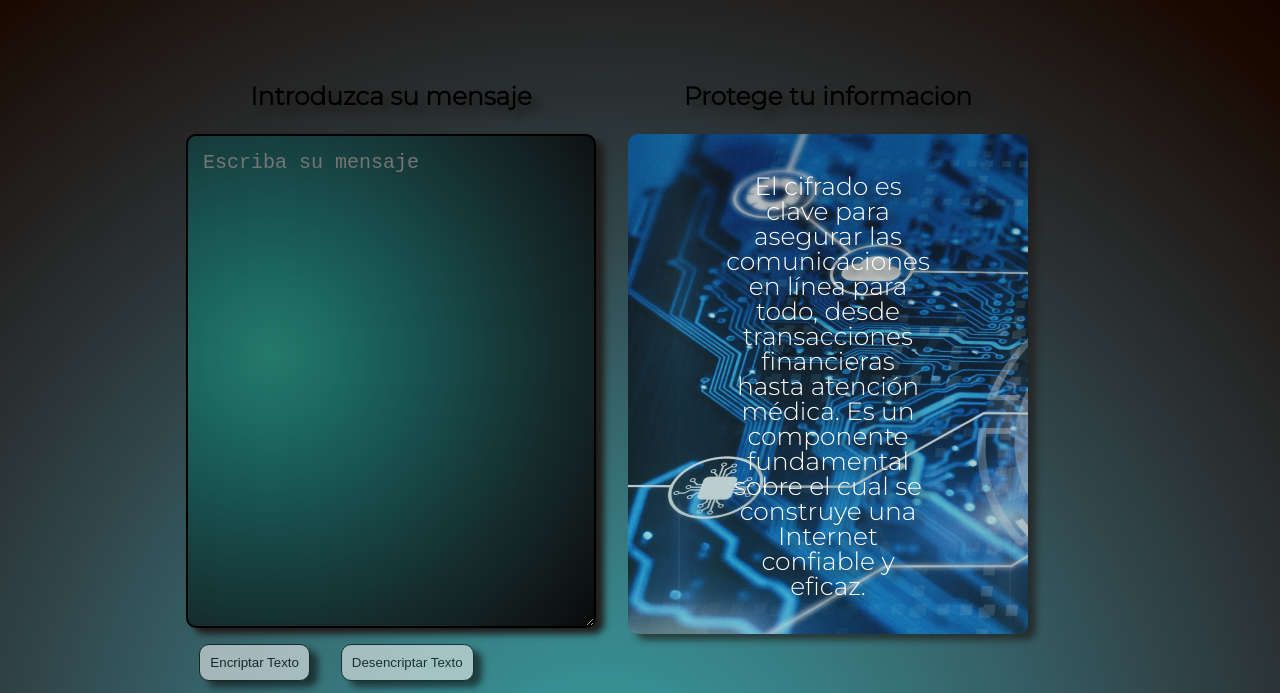
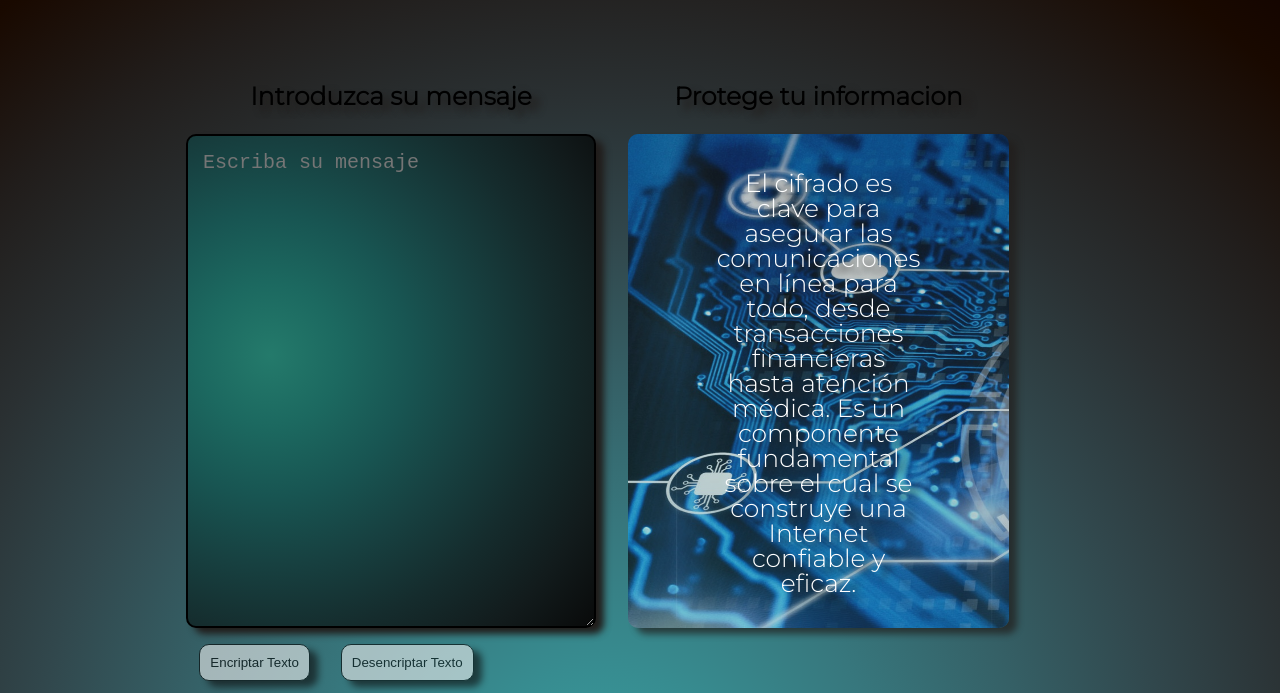
Before and after one commit to Javier104-dev/encriptado, a plain HTML site: page index.html in a window 1280 px wide. Shown: the part 107-800 px from the top of the page. Drawn offline with Linux system fonts and the light colour scheme.

Commit message:
Corregido el tamaño de la imagen

```diff
--- a/css/style.css
+++ b/css/style.css
@@ -39,11 +39,10 @@ h2{
     color: white;
 }
 
-
 .imagen-elegida{
     border-radius: 10px;
-    height: 500px;
-    width: 400px;
+    height: 494px;
+    width: 381px;
     box-shadow: 8px 6px 7px #211d1b;
     opacity: 0.7;
 }
```
